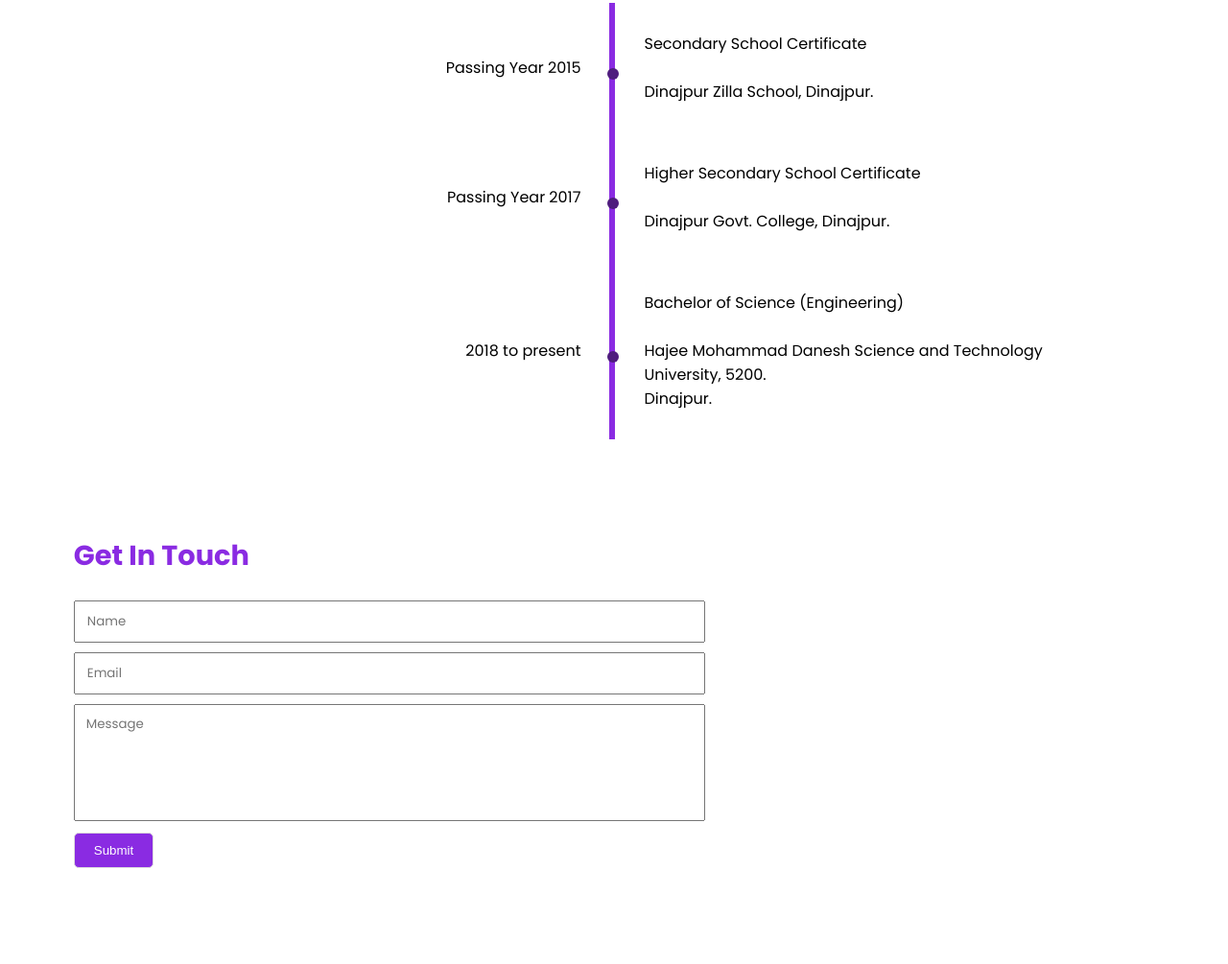
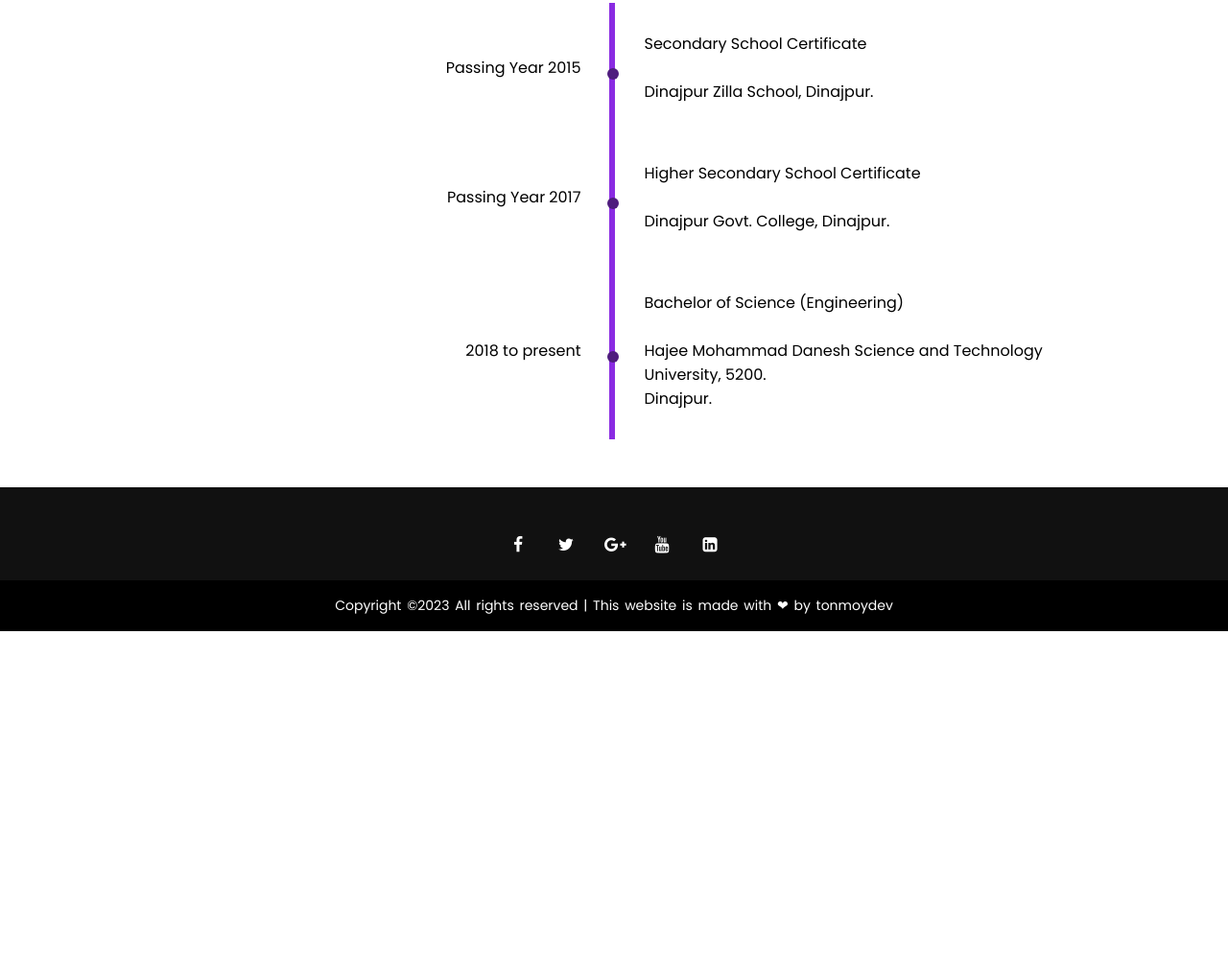
Before and after one commit to tonmoy-dev/portfolio-website, a plain HTML site: page index.html in a window 1280 px wide. Shown: the part 1172-2177 px from the top of the page at 96% size. After the commit the page ends 1830 px from the top, so only its background shows below. Drawn offline with Linux system fonts and the light colour scheme.

Commit message:
project updated with footer and contact page

```diff
--- a/index.html
+++ b/index.html
@@ -6,6 +6,8 @@
     <meta http-equiv="X-UA-Compatible" content="IE=edge">
     <meta name="viewport" content="width=device-width, initial-scale=1.0">
     <title>My Portfolio</title>
+    <!-- Fontawesome for icons -->
+    <link rel="stylesheet" href="https://stackpath.bootstrapcdn.com/font-awesome/4.7.0/css/font-awesome.min.css">
     <link rel="stylesheet" href="style.css">
 </head>
 
@@ -17,7 +19,7 @@
                 <li><a href="#">Home</a></li>
                 <li><a href="#about">About</a></li>
                 <li><a href="#education">Education</a></li>
-                <li><a href="#contact">Contact</a></li>
+                <li><a href="contact.html">Contact</a></li>
             </ul>
         </nav>
     </header>
@@ -98,7 +100,7 @@
                     </p>
                 </div>
             <div class="about-right-area">
-                <img width="300" src="./images/me.jpg" alt="profile_img">
+                <img src="./images/me.jpg" alt="profile_img">
             </div>
 
         </section>
@@ -132,35 +134,34 @@
             </table>
 
         </section>
-
-        <section class="container skills">
-
-        </section>
-        <!-- <section class="container hobby"></section> -->
-
-        <section class="container contact" id="contact">
-            <div class="contact-left-area">
-                <h1>Get In Touch</h1>
-                <form>
-                    <input type="text" placeholder="Name">
-                    <input type="email" placeholder="Email">
-                    <textarea name="message" id="textarea-size" cols="30" rows="5" placeholder="Message"></textarea>
-                    <button id="submit-btn" type="submit">Submit</button>
-                </form>
-            </div>
-            <!-- <div class="contact-right-area">
-                <h3>Connect with me</h3>
-                <p>
-                    Call me on: +91-22-41000 <br>
-                    Email me at: foodhut@food.com <br>
-                    Address: Dinajpur Sadar, Dinajpur.
-                </p>
-
-            </div> -->
-        </section>
     </main>
     <footer>
-    </footer>
+
+    <div class="footer-content">
+
+      <ul class="socials">
+
+        <li><a href="#"><i class="fa fa-facebook"></i></a></li>
+
+        <li><a href="#"><i class="fa fa-twitter"></i></a></li>
+
+        <li><a href="#"><i class="fa fa-google-plus"></i></a></li>
+
+        <li><a href="#"><i class="fa fa-youtube"></i></a></li>
+
+        <li><a href="#"><i class="fa fa-linkedin-square"></i></a></li>
+
+      </ul>
+
+    </div>
+
+    <div class="footer-bottom">
+
+      <p>Copyright ©2023 All rights reserved | This website is made with &#10084; by tonmoydev </p>
+
+    </div>
+
+  </footer>
 </body>
 
 </html>
--- a/style.css
+++ b/style.css
@@ -162,6 +162,7 @@ common css
 /* education */
 .education{
     padding-top: 100px;
+    padding-bottom: 50px;
 }
 .education h1{
     margin-bottom: 20px;
@@ -240,3 +241,120 @@ form input, textarea{
     cursor: pointer;
     font-weight: 500;
 }
+
+/* footer  */
+footer {
+  background: #111;
+
+  height: auto;
+
+  width: 100vw;
+
+  padding-top: 40px;
+
+  color: #fff;
+}
+
+.footer-content {
+  display: flex;
+
+  align-items: center;
+
+  justify-content: center;
+
+  flex-direction: column;
+
+  text-align: center;
+}
+
+.footer-content h3 {
+  font-size: 2.1rem;
+
+  font-weight: 500;
+
+  text-transform: capitalize;
+
+  line-height: 3rem;
+}
+
+.footer-content p {
+  max-width: 500px;
+
+  margin: 10px auto;
+
+  font-size: 14px;
+
+  color: #cacdd2;
+}
+
+.socials {
+  list-style: none;
+
+  display: flex;
+
+  align-items: center;
+
+  justify-content: center;
+
+  margin: 0.5rem 0 1.5rem 0;
+}
+
+.socials li {
+  margin: 0 10px;
+}
+
+.socials a {
+  text-decoration: none;
+
+  color: #fff;
+
+  padding: 5px;
+}
+
+.socials a i {
+  font-size: 1.1rem;
+
+  width: 20px;
+
+  transition: color 0.4s ease;
+}
+
+.socials a:hover i {
+  color: var(--primary-color);
+}
+
+.footer-bottom {
+  background: #000;
+
+  width: 100vw;
+
+  padding: 16px;
+
+  text-align: center;
+}
+
+.footer-bottom p {
+
+  font-size: 14px;
+
+  word-spacing: 2px;
+}
+
+.footer-bottom p a {
+  color: #ccc;
+
+  font-size: 16px;
+
+  text-decoration: none;
+}
+
+.footer-bottom span {
+  text-transform: uppercase;
+}
+
+@media (max-width: 500px) {
+  .footer-bottom p {
+    float: none;
+  }
+
+}
```
Also changed, not shown: contact.html (added, +67 -0 lines).
